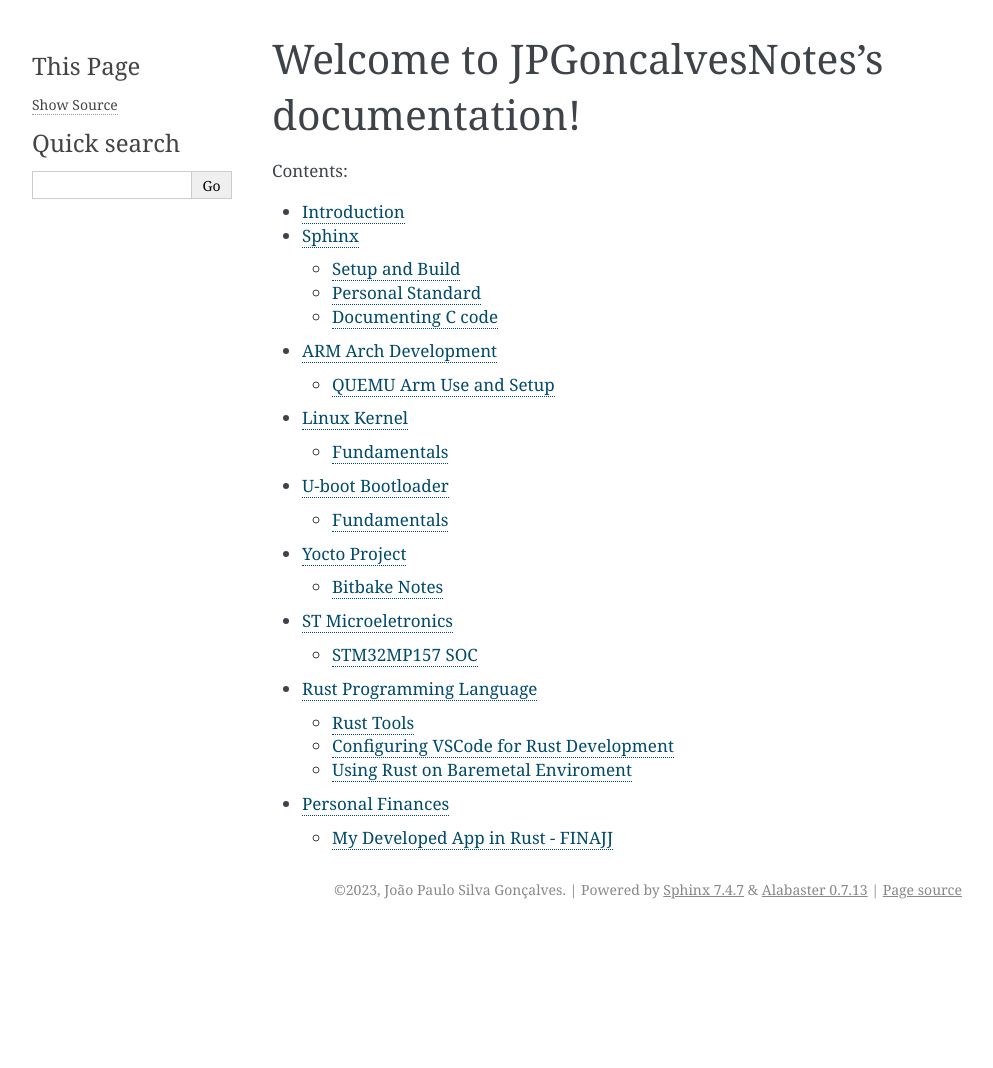
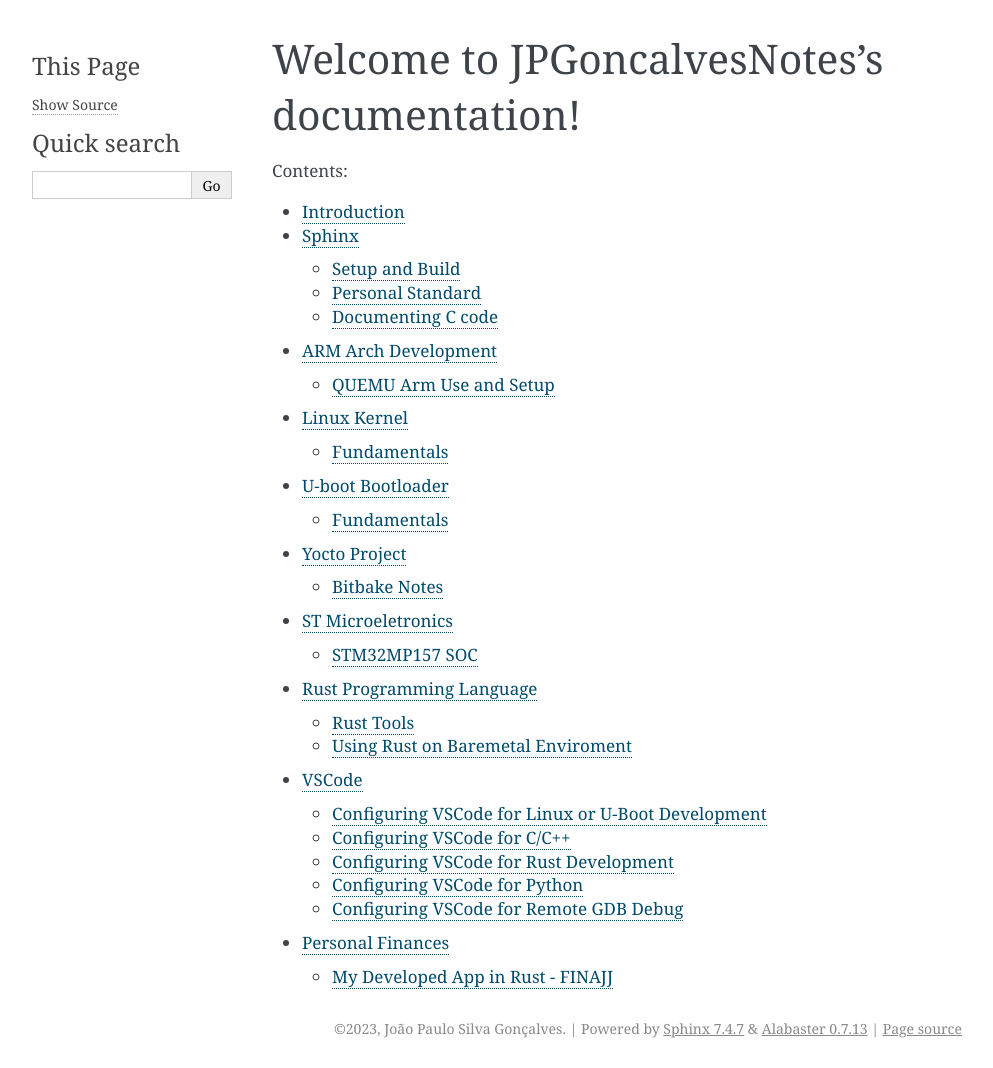
Before and after one commit to JPSGoncalves/sphinx-documentation, a Sphinx documentation site: the page built from jpsg-notes/docs/source/index.rst, in a window 1280 px wide. Shown: the whole page, without its empty margins (148-1141 px from the left). Built offline with Sphinx 7.4.7, drawn with Linux system fonts in a browser that asks for light colours; pages that are not in the unit, such as notebooks, are missing from menus; before the commit the page ends 929 px from its top, so only the background shows below that.

Commit message:
add vscode chapter

```diff
--- a/jpsg-notes/docs/source/index.rst
+++ b/jpsg-notes/docs/source/index.rst
@@ -18,4 +18,5 @@
    yocto
    st-micro
    rust
-   personal-finances.rst
+   vscode
+   personal-finances
--- a/jpsg-notes/docs/source/st/stm32mp157.rst
+++ b/jpsg-notes/docs/source/st/stm32mp157.rst
@@ -1,5 +1,5 @@
 STM32MP157 SOC
-============
+==============
 
 My kit is the **STM32MP157F-DK2**.
 
--- /dev/null
+++ b/jpsg-notes/docs/source/vscode.rst
@@ -0,0 +1,11 @@
+VSCode
+======
+
+.. toctree::
+   :maxdepth: 2
+
+   vscode/linux-uboot-development.rst
+   vscode/c_cpp_development.rst
+   vscode/rust_development.rst
+   vscode/python_development.rst
+   vscode/remote-gdb-debug.rst
--- /dev/null
+++ b/jpsg-notes/docs/source/vscode/c_cpp_development.rst
@@ -0,0 +1,2 @@
+Configuring VSCode for C/C++
+============================
--- /dev/null
+++ b/jpsg-notes/docs/source/vscode/linux-uboot-development.rst
@@ -0,0 +1,77 @@
+Configuring VSCode for Linux or U-Boot Development
+==================================================
+
+Useful links for vscode configuration:
+https://github.com/amezin/vscode-linux-kernel
+https://github.com/neilchennc/vscode-linux-kernel
+
+
+The **compile_commands.json** can be generate with **bear** or other generator.
+
+* Generate DB for host with make
+
+.. code-block:: console
+
+    bear make all
+
+* Generate DB for target using C **cross-compiler** with make
+
+.. code-block:: console
+
+    bear --use-cc $CROSS_CC_ABSOLUTE_PATH make all
+
+
+Example workspace **settings.json**
+
+.. code-block:: json
+
+    {
+        "files.exclude": {
+            "**/.*.*.cmd": true,
+            "**/.*.d": true,
+            "**/.*.S": true
+        },
+        "[c]": {
+            "editor.detectIndentation": false,
+            "editor.tabSize": 8,
+            "editor.insertSpaces": false,
+            "editor.rulers": [80,100]
+        },
+        "files.associations": {
+            "*.h": "c"
+        }
+    }
+
+
+Example workspace **c_cpp_properties.json**:
+
+.. code-block:: json
+
+    {
+    "configurations": [
+        {
+            "name": "Linux or U-Boot ARM",
+            "cStandard": "c11",
+            "intelliSenseMode": "gcc-arm",
+            "compileCommands": "${workspaceFolder}/compile_commands.json"
+            "compilerPath": "Must Define",
+        },
+
+        {
+            "name": "Linux or U-Boot ARM64",
+            "cStandard": "c11",
+            "intelliSenseMode": "gcc-arm64",
+            "compileCommands": "${workspaceFolder}/compile_commands.json"
+            "compilerPath": "Must Define",
+        },
+
+        {
+            "name": "Linux x86",
+            "cStandard": "c11",
+            "intelliSenseMode": "gcc-x86",
+            "compileCommands": "${workspaceFolder}/compile_commands.json"
+            "compilerPath": "Must Define",
+        },
+    ],
+    "version": 4
+}
--- /dev/null
+++ b/jpsg-notes/docs/source/vscode/python_development.rst
@@ -0,0 +1,2 @@
+Configuring VSCode for Python
+=============================
--- /dev/null
+++ b/jpsg-notes/docs/source/vscode/remote-gdb-debug.rst
@@ -0,0 +1,2 @@
+Configuring VSCode for Remote GDB Debug
+=======================================
```
Also changed, not shown: jpsg-notes/docs/source/vscode/rust_development.rst (renamed from jpsg-notes/docs/source/rust/setup-vscode.rst).
